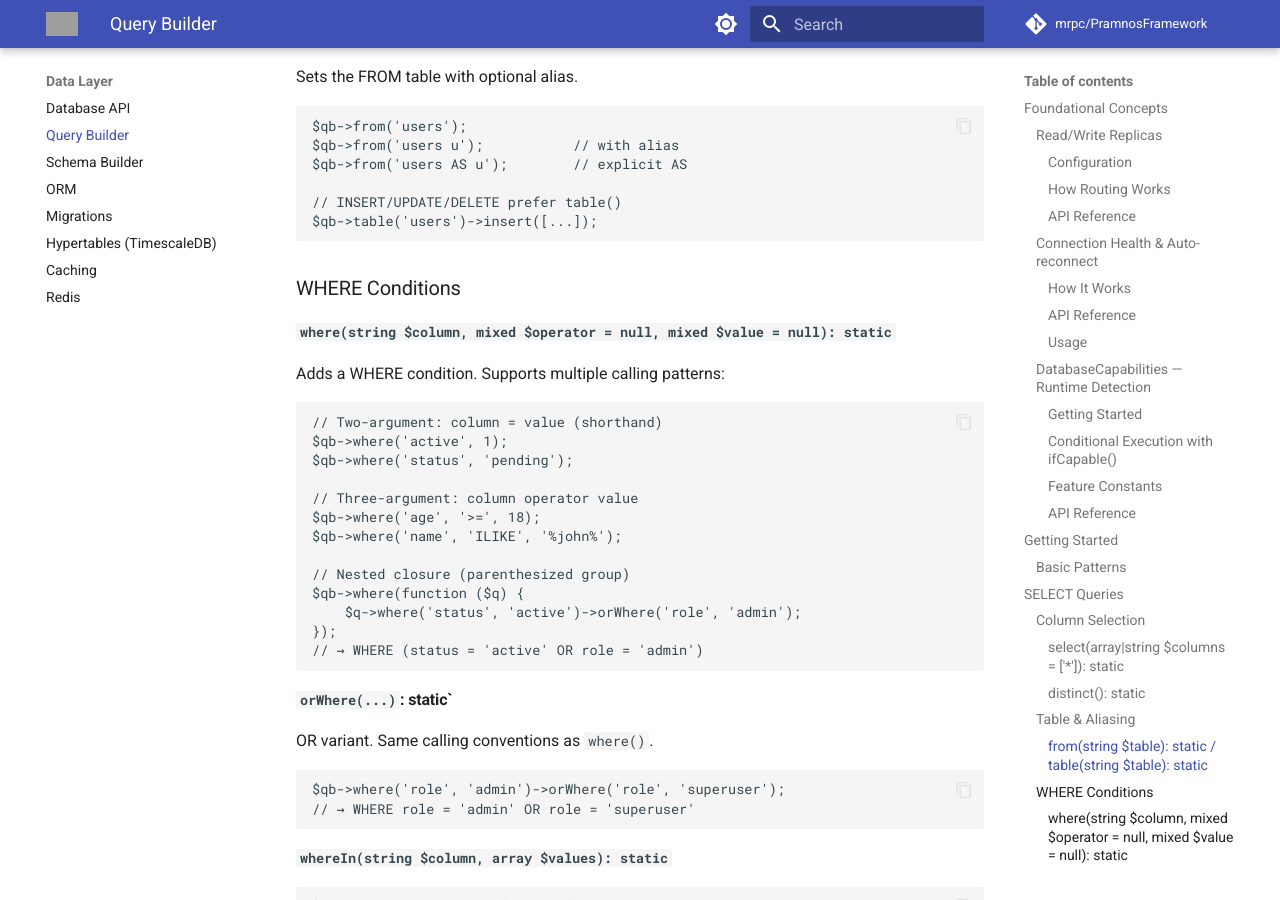
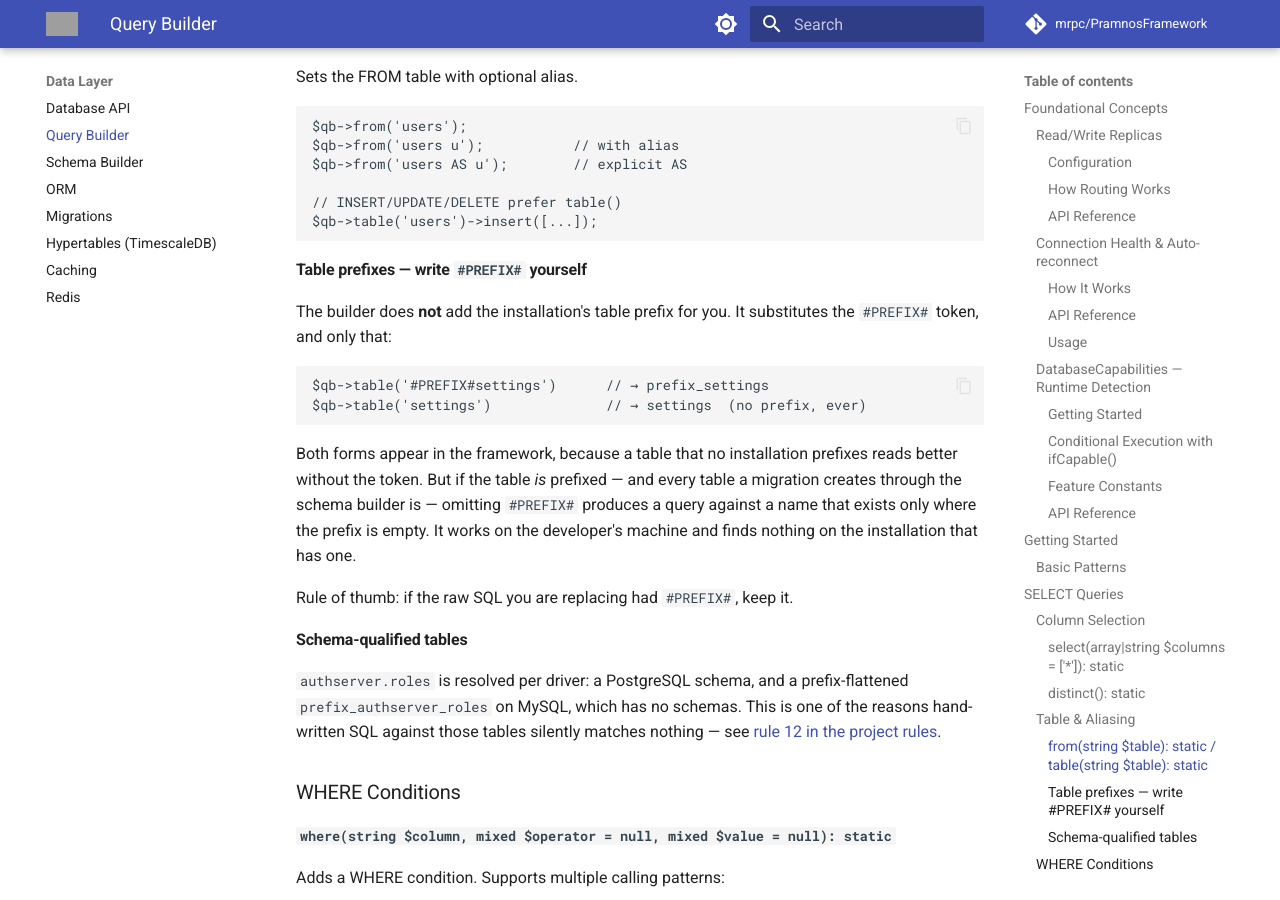
Before and after one commit to mrpc/PramnosFramework, an MkDocs documentation site: the page built from docs/Pramnos_QueryBuilder_Guide.md, in a window 1280 px wide and 900 px high, scrolled down 5838 px. Built offline with MkDocs 1.6.1 and Material for MkDocs 9.7.7, drawn with Linux system fonts in a browser that asks for light colours; comment, search, counter and statistics services are not loaded; grey boxes are pictures that could not be loaded.

Commit message:
fix(settings): the bulk read was a syntax error on PostgreSQL, silently
loadAllSettings() reads every setting in one cached query so the rest of the
request can answer from memory. The statement was hand-built with MySQL
backticks and passed straight to query(), so nothing translated it:

    select `setting`, `value` from `settings`

PostgreSQL answers that with a syntax error, and the catch around the call —
there so a fresh install without the table can still boot and migrate — turned
it into silence. The bulk read did nothing, every lookup fell back to a query of
its own (the N round-trips it exists to replace), and each request wrote another
line into the error log. Found by reading the log of a real application for an
unrelated reason.

That path, the per-key read and all three statements in setSetting() are now
query-builder calls: the builder is the only layer that knows the dialect.

Tested against a live PostgreSQL, because the bug was in the dialect and only a
dialect can report it — the unit tests exercise the in-memory store, where no
SQL is generated at all. One test asserts no statement the settings path issues
contains a backtick, so the same shape of mistake fails a test next time.

The Query Builder guide now says that #PREFIX# is written by the caller: the
builder substitutes the token but never adds a prefix of its own, so omitting it
produces a query against a name that exists only where the prefix is empty.

````diff
--- a/docs/Pramnos_QueryBuilder_Guide.md
+++ b/docs/Pramnos_QueryBuilder_Guide.md
@@ -264,6 +264,32 @@ $qb->from('users AS u');        // explicit AS
 // INSERT/UPDATE/DELETE prefer table()
 $qb->table('users')->insert([...]);
 ```
+
+#### Table prefixes — write `#PREFIX#` yourself
+
+The builder does **not** add the installation's table prefix for you. It
+substitutes the `#PREFIX#` token, and only that:
+
+```php
+$qb->table('#PREFIX#settings')      // → prefix_settings
+$qb->table('settings')              // → settings  (no prefix, ever)
+```
+
+Both forms appear in the framework, because a table that no installation
+prefixes reads better without the token. But if the table *is* prefixed — and
+every table a migration creates through the schema builder is — omitting
+`#PREFIX#` produces a query against a name that exists only where the prefix is
+empty. It works on the developer's machine and finds nothing on the installation
+that has one.
+
+Rule of thumb: if the raw SQL you are replacing had `#PREFIX#`, keep it.
+
+#### Schema-qualified tables
+
+`authserver.roles` is resolved per driver: a PostgreSQL schema, and a
+prefix-flattened `prefix_authserver_roles` on MySQL, which has no schemas. This
+is one of the reasons hand-written SQL against those tables silently matches
+nothing — see [rule 12 in the project rules](Pramnos_Framework_Guide.md).
 
 ### WHERE Conditions
 
````
Also changed, not shown: docs/version-history/posts/2026-08-12-settings-backticks-on-postgresql.md (added, +65 -0 lines), 2 other files.
